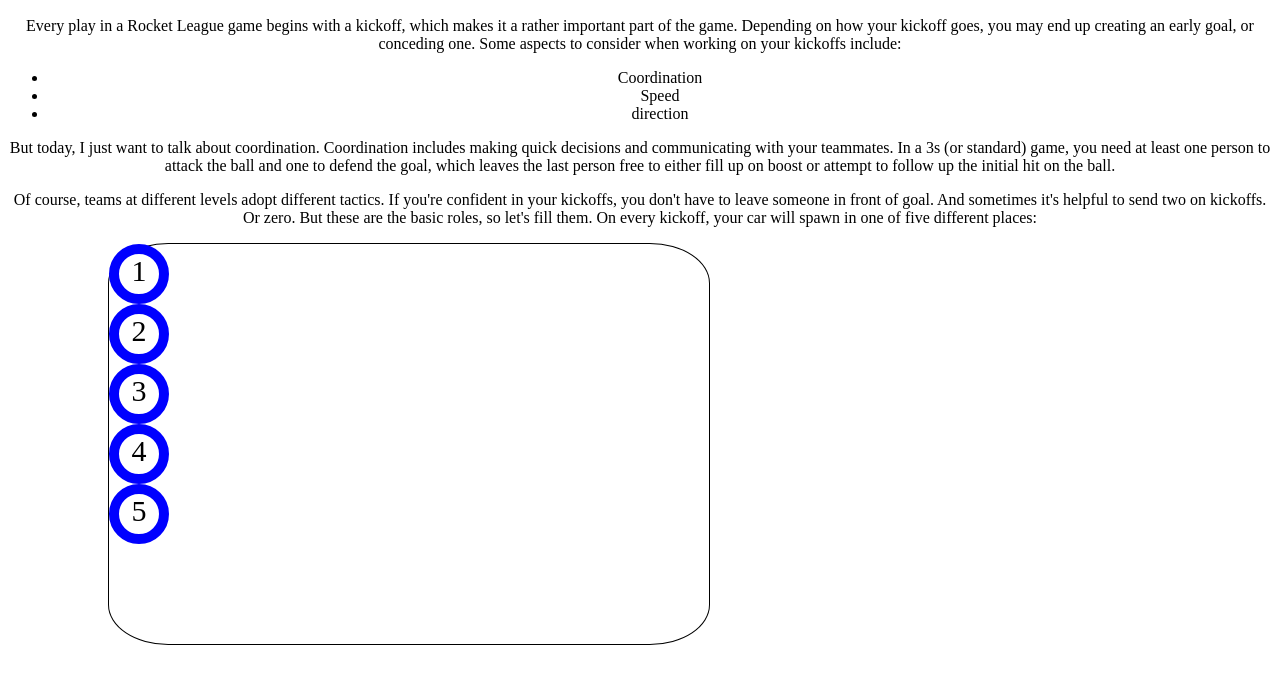
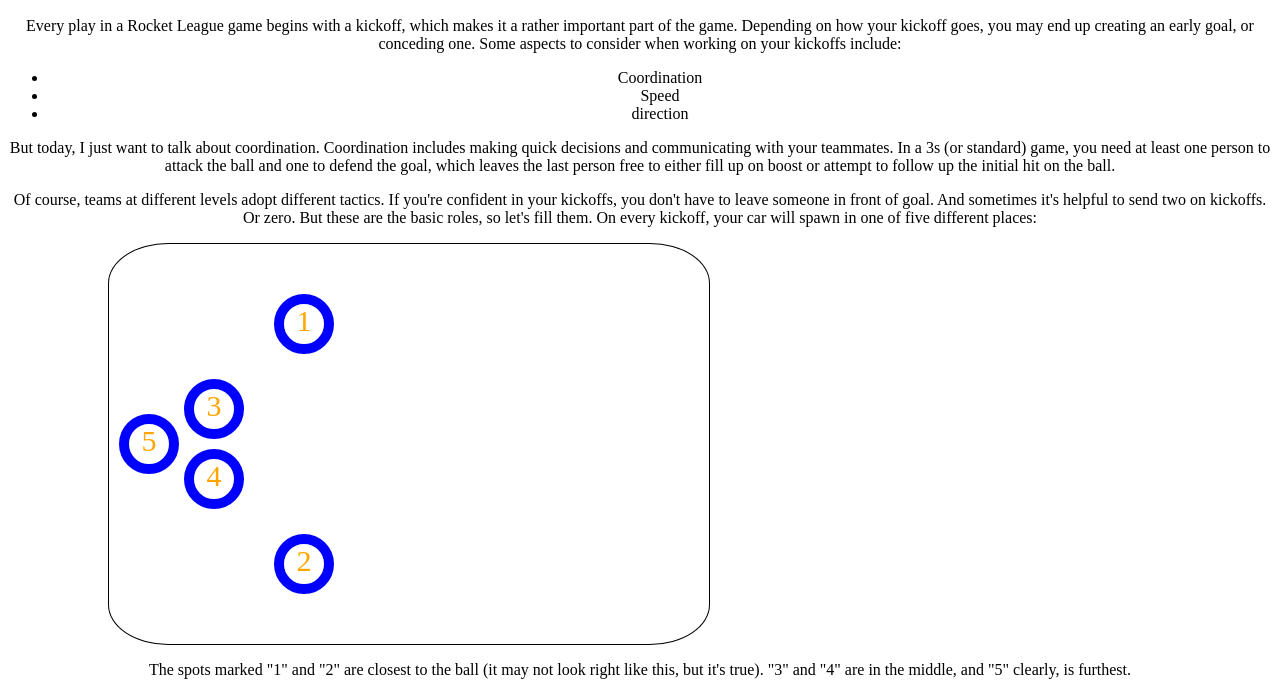
Before and after one commit to B52k/coolRL, a plain HTML site: page index.html in a window 1280 px wide. Shown: the part 104-800 px from the top of the page. Drawn offline with Linux system fonts and the light colour scheme.

Commit message:
finished first diagram

```diff
--- a/index.html
+++ b/index.html
@@ -9,7 +9,7 @@
 <p>
     Every play in a Rocket League game begins with a kickoff, which makes it a rather important part of the game. Depending on how your kickoff goes, you may end up creating an early goal, or conceding one. Some aspects to consider when working on your kickoffs include:
 </p>
-    <ul>
+    <ul> <!--this is hideous thanks to the centering-->
         <li>Coordination</li>
         <li>Speed</li>
         <li>direction</li>
@@ -18,15 +18,32 @@
     But today, I just want to talk about coordination. Coordination includes making quick decisions and communicating with your teammates. In a 3s (or standard) game, you need at least one person to attack the ball and one to defend the goal, which leaves the last person free to either fill up on boost or attempt to follow up the initial hit on the ball.
 </p>
 <p>
-Of course, teams at different levels adopt different tactics. If you're confident in your kickoffs, you don't have to leave someone in
-front of goal. And sometimes it's helpful to send two on kickoffs. Or zero. But these are the basic roles, so let's fill them.
-On every kickoff, your car will spawn in one of five different places:
+    Of course, teams at different levels adopt different tactics. If you're confident in your kickoffs, you don't have to leave someone in front of goal. And sometimes it's helpful to send two on kickoffs. Or zero. But these are the basic roles, so let's fill them. On every kickoff, your car will spawn in one of five different places:
 </p>
 <div class="field">
-    <div class="car" id="1-1">1</div>
-    <div class="car" id="1-2">2</div>
-    <div class="car" id="1-3">3</div>
-    <div class="car" id="1-4">4</div>
-    <div class="car" id="1-5">5</div>
+    <div class="car" id="kickOne">1</div>
+    <div class="car" id="kickTwo">2</div>
+    <div class="car" id="kickThree">3</div>
+    <div class="car" id="kickFour">4</div>
+    <div class="car" id="kickFive">5</div>
 </div>
+<p>
+    The spots marked "1" and "2" are closest to the ball (it may not look right like this, but it's true). "3" and "4" are in the middle, and "5" clearly, is furthest.
+</p>
+
+
+<!--
+   <p>In gold, you're going to start seeing players who can dribble. Dribbling, in Rocket League, specifically means carrying the ball on top of your car. I'm still working on it, but everyone says it just takes practice, so I try to do a little bit whenever I play. Some tips about dribbling:</p>
+   <ul>
+       <li>Turn ball cam off, it's actually easier</li>
+       <li>Start by popping it up when it's rolling toward you</li>
+       <li>Or swipe through from the side</li>
+       </ul>
+<p> in free play, or use the "created" tab under custom training to set up a situation you want to practice, and just do it. It's gonna take a little bit. By dribbling, you make yourself, a smaller, more elusive target for defenders to catch, and you can flick.</p>
+
+<p>Flicking is something you can do from a dribble. A flick is basically just a flip with the ball on top of the car. You can use it to launch the ball forward high, or pop it up above you. You can flip in any direction to flick, and it, plus the placement of the ball on your hood, will determine the arc of the move. Flicks are cool!</p>
+
+   For more, check out <a href="https://www.youtube.com/watch?v=Il7nZS3hKmA">Squishy's dribble tutorial.</a>
+-->
+
 </body>
--- a/styles.css
+++ b/styles.css
@@ -8,6 +8,9 @@ h1 {
 h2 {
     color: blue;
     font-size: 24px;
+ul {
+    text-align: left;
+}
 }
 .field {
     border-color: black;
@@ -27,9 +30,26 @@ h2 {
     width: 40px;
     height: 40px;
     font-size: 30px;
+    position: absolute;
+    color: orange;
 }
-#1-1 {
-   position: relative;
-   left: 200px;
-   top: 50px;
+#kickOne {
+  top: 50px;
+  left: 165px;
 }
+#kickTwo {
+    bottom: 50px;
+    left: 165px;
+}
+#kickThree {
+    left: 75px;
+    top: 135px;
+}
+#kickFour {
+    left: 75px;
+    bottom: 135px;
+}
+#kickFive {
+    left: 10px;
+    top: 170px;
+}
```
